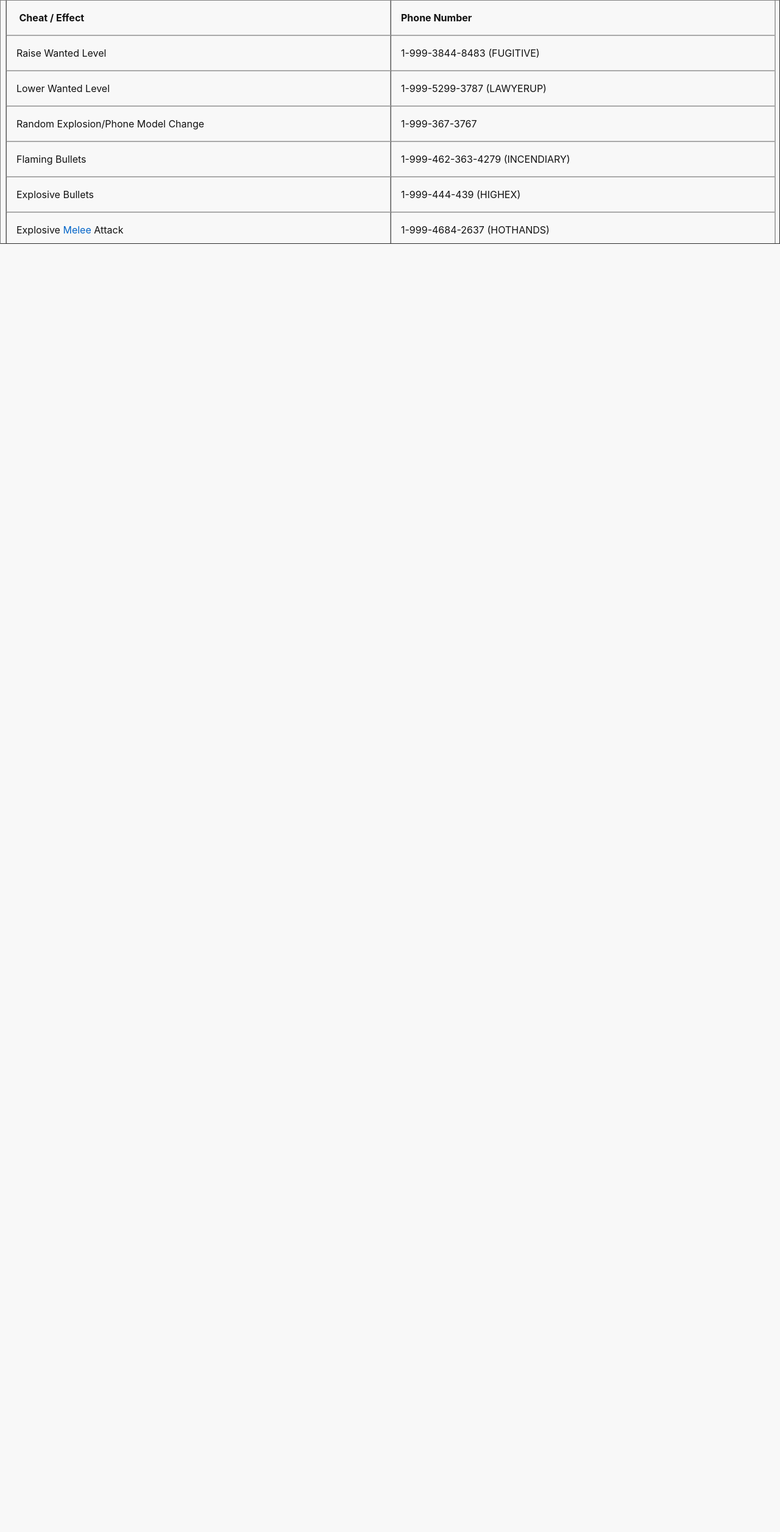
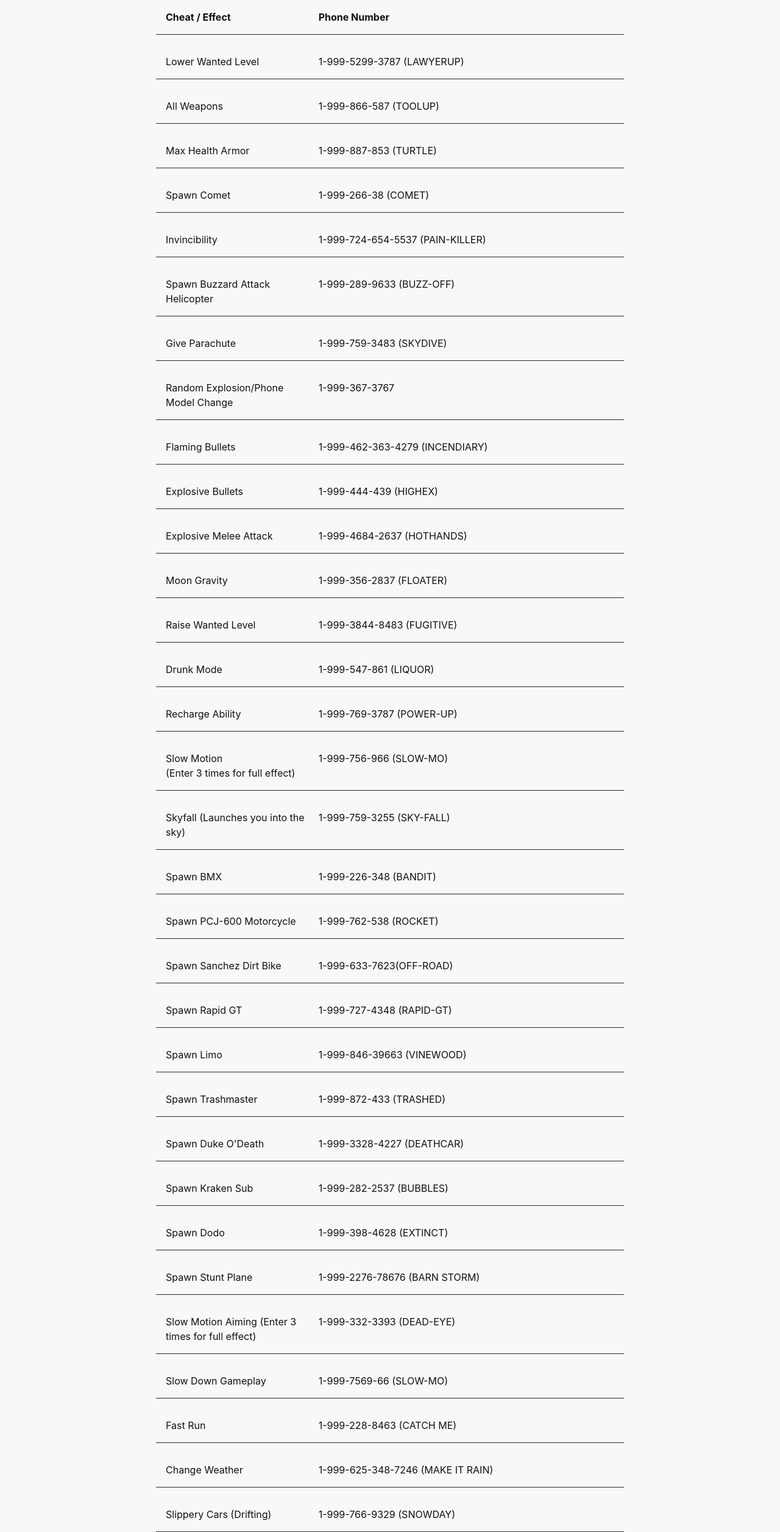
Before and after one commit to jimmgarrido/jimmgarr-site, a Jekyll site: the page gta.html, which Jekyll copies as it is, in a window 1280 px wide. Shown: the whole page at 61% size. Built offline with Jekyll 4.4.1, drawn with Linux system fonts in a browser that asks for light colours; before the commit the page ends 900 px from its top, so only the background shows below that.

Commit message:
Update gta.html

```diff
--- a/gta.html
+++ b/gta.html
@@ -11,79 +11,162 @@
 
       <link rel="stylesheet" href="/css/mini-default.min.css" >
       <link rel="stylesheet" href="/css/main.css">
+      <style>
+        .grid{
+          display: grid;
+          margin: 0 auto;
+          grid-auto-flow: row;
+          gap: 16px;
+        }
+        .row {
+          display: grid;
+          grid-template-columns: 1fr 2fr;
+          padding: 8px;
+          border-bottom: 1px solid #2a2a2a;
+        }
+
+        @media screen and (min-width: 481px) {
+          .grid {
+            max-width: 60%;
+          }
+        }
+      </style>
 
   </head>
   <body>
-    <table cellspacing="1" cellpadding="1" border="1">
-      <tbody>
-      <tr>
-        <td style="text-align: left; width: 50%;">&nbsp;<b>Cheat / Effect</b></td>
-        <td style="text-align: left; width: 50%;"><b>Phone Number</b></td>
-      </tr>
-      <tr>
-        <td style="text-align: left; width: 50%;">Raise Wanted Level</td>
-        <td style="text-align: left; width: 50%;">1-999-3844-8483 (FUGITIVE)</td>
-      </tr>
-      <tr>
-        <td style="text-align: left; width: 50%;">Lower Wanted Level</td>
-        <td style="text-align: left; width: 50%;">1-999-5299-3787 (LAWYERUP)</td>
-      </tr>
-      <tr>
-        <td style="text-align: left; width: 50%;"> Random Explosion/Phone Model Change</td>
-        <td style="text-align: left; width: 50%;"> 1-999-367-3767</td>
-      </tr>
-      <tr>
-        <td style="text-align: left; width: 50%;"> Flaming Bullets</td>
-        <td style="text-align: left; width: 50%;"> 1-999-462-363-4279 (INCENDIARY)</td>
-      </tr>
-      <tr><td style="text-align: left; width: 50%;"> Explosive Bullets
-    </td><td style="text-align: left; width: 50%;"> 1-999-444-439 (HIGHEX)
-    </td></tr><tr><td style="text-align: left; width: 50%;"> Explosive <a title="Melee" href="/wikis/grand-theft-auto-5/Melee">Melee</a> Attack
-    </td><td style="text-align: left; width: 50%;"> 1-999-4684-2637&nbsp;(HOTHANDS)
-    </td></tr><tr><td style="text-align: left; width: 50%;"> Give <a title="Parachute" href="/wikis/grand-theft-auto-5/Parachute">Parachute</a></td><td style="text-align: left; width: 50%;"> 1-999-759-3483 (SKY-DIVE)
-    </td></tr><tr><td style="text-align: left; width: 50%;"> Moon Gravity
-    </td><td style="text-align: left; width: 50%;"> 1-999-356-2837 (FLOATER)
-    </td></tr><tr><td style="text-align: left; width: 50%;"> Drunk Mode
-    </td><td style="text-align: left; width: 50%;"> 1-999-547-861 (LIQUOR)
-    </td></tr><tr><td style="text-align: left; width: 50%;"> Recharge Ability
-    </td><td style="text-align: left; width: 50%;"> 1-999-769-3787 (POWER-UP)
-    </td></tr><tr><td style="text-align: left; width: 50%;"> Slow Motion<br>(Enter 3 times for full effect)
-    </td><td style="text-align: left; width: 50%;"> 1-999-756-966 (SLOW-MO)
-    </td></tr><tr><td style="text-align: left;"> Skyfall (Launches you into the sky)
-    </td><td style="text-align: left;"> 1-999-759-3255 (SKY-FALL)
-    </td></tr><tr><td style="text-align: left;"> Spawn&nbsp;<a title="BMX" href="/wikis/grand-theft-auto-5/BMX"><b>BMX</b></a></td><td style="text-align: left;"> 1-999-226-348 (BANDIT)
-    </td></tr><tr><td style="text-align: left;"> Spawn <a title="Comet" href="/wikis/grand-theft-auto-5/Comet">Comet</a></td><td style="text-align: left;"> 1-999-266-38 (<a title="Comet" href="/wikis/grand-theft-auto-5/Comet">COMET</a>)
-    </td></tr><tr><td style="text-align: left;"> Spawn <a title="PCJ-600" href="/wikis/grand-theft-auto-5/PCJ-600">PCJ-600</a> Motorcycle
-    </td><td style="text-align: left;"> 1-999-762-538 (ROCKET)
-    </td></tr><tr><td style="text-align: left;"> Spawn <a title="Sanchez" href="/wikis/grand-theft-auto-5/Sanchez">Sanchez</a> Dirt Bike
-    </td><td style="text-align: left;"> 1-999-633-7623&nbsp;(<a title="Off-Road" href="/wikis/grand-theft-auto-5/Off-Road">OFF-ROAD</a>)
-    </td></tr><tr><td style="text-align: left;"> Spawn <a title="Rapid GT" href="/wikis/grand-theft-auto-5/Rapid_GT">Rapid GT</a></td><td style="text-align: left;"> 1-999-727-4348 (RAPID-GT)
-    </td></tr><tr><td style="text-align: left;"> Spawn Limo
-    </td><td style="text-align: left;"> 1-999-846-39663 (<a title="Vinewood" href="/wikis/grand-theft-auto-5/Vinewood">VINEWOOD</a>)
-    </td></tr><tr><td style="text-align: left;"> Spawn <a title="Trashmaster" href="/wikis/grand-theft-auto-5/Trashmaster">Trashmaster</a></td><td style="text-align: left;"> 1-999-872-433 (TRASHED)
-    </td></tr><tr><td style="text-align: left; width: 50%;"> Spawn <a title="Buzzard" href="/wikis/grand-theft-auto-5/Buzzard">Buzzard</a> Attack Helicopter
-    </td><td style="text-align: left; width: 50%;"> 1-999-289-9633 (BUZZ-OFF)
-    </td></tr><tr><td style="text-align: left; width: 50%;"> Spawn <a class="new" title="Duke O'Death (page does not exist)" href="/wikis/grand-theft-auto-5/Duke_O%27Death">Duke O'Death</a></td><td style="text-align: left; width: 50%;"> 1-999-3328-4227 (DEATHCAR)
-    </td></tr><tr><td style="text-align: left; width: 50%;"> Spawn <a title="Kraken Sub" href="/wikis/grand-theft-auto-5/Kraken_Sub">Kraken Sub</a></td><td style="text-align: left; width: 50%;"> 1-999-282-2537 (BUBBLES)
-    </td></tr><tr><td style="text-align: left; width: 50%;"> Spawn <a class="new" title="Dodo (page does not exist)" href="/wikis/grand-theft-auto-5/Dodo">Dodo</a></td><td style="text-align: left; width: 50%;"> 1-999-398-4628 (EXTINCT)
-    </td></tr><tr><td style="text-align: left; width: 50%;">Spawn <b>Stunt Plane</b></td><td style="text-align: left; width: 50%;">1-999-2276-78676 (BARN STORM)
-    </td></tr><tr><td style="text-align: left; width: 50%;">Slow Motion Aiming (Enter 3 times for full effect)
-    </td><td style="text-align: left; width: 50%;"> 1-999-332-3393 (DEAD-EYE)
-    </td></tr><tr><td style="text-align: left; width: 50%;">Invincibility
-    </td><td style="text-align: left; width: 50%;">1-999-724-654-5537 (PAIN-KILLER)
-    </td></tr><tr><td style="text-align: left; width: 50%;">All Weapons
-    </td><td style="text-align: left; width: 50%;">1-999-866-587 (TOOLUP)
-    </td></tr><tr><td style="text-align: left; width: 50%;">Slow Down Gameplay
-    </td><td style="text-align: left; width: 50%;">1-999-7569-66 (SLOW-MO)
-    </td></tr><tr><td style="text-align: left; width: 50%;"> Max Health &amp; <a class="mw-redirect" title="Armor" href="/wikis/grand-theft-auto-5/Armor">Armor</a></td><td style="text-align: left; width: 50%;"> 1-999-887-853 (TURTLE)
-    </td></tr><tr><td style="text-align: left; width: 50%;"> Fast Run
-    </td><td style="text-align: left; width: 50%;"> 1-999-228-8463 (CATCH ME)
-    </td></tr>
-    <tr><td style="text-align: left; width: 50%;"> Change Weather
-    </td><td style="text-align: left; width: 50%;"> 1-999-625-348-7246 (MAKE IT RAIN)
-    </td></tr><tr><td style="text-align: left; width: 50%;"> Slippery <a class="mw-redirect" title="Cars" href="/wikis/grand-theft-auto-5/Cars">Cars</a> (Drifting)
-    </td><td style="text-align: left; width: 50%;"> 1-999-766-9329 (SNOWDAY)
-    </td></tr></tbody></table>
-
+    <div class="grid">
+      <div class="row">
+        <p><b>Cheat / Effect</b></p>
+        <p><b>Phone Number</b></p>
+      </div>
+      <div class="row">
+        <p>Lower Wanted Level</p>
+        <p>1-999-5299-3787 (LAWYERUP)</p>
+      </div>
+      <div class="row">
+        <p>All Weapons</p>
+        <p>1-999-866-587 (TOOLUP)</p>
+      </div>
+      <div class="row">
+        <p> Max Health Armor</p>
+        <p> 1-999-887-853 (TURTLE)</p>
+      </div>
+      <div class="row">
+        <p> Spawn Comet</p>
+        <p> 1-999-266-38 (COMET)</p>
+      </div>
+      <div class="row">
+        <p>Invincibility</p>
+        <p>1-999-724-654-5537 (PAIN-KILLER)</p>
+      </div>
+      <div class="row">
+        <p> Spawn Buzzard Attack Helicopter</p>
+        <p> 1-999-289-9633 (BUZZ-OFF)</p>
+      </div>
+      <div class="row">
+        <p> Give Parachute</p>
+        <p> 1-999-759-3483 (SKYDIVE)</p>
+      </div>
+      <div class="row">
+        <p> Random Explosion/Phone Model Change</p>
+        <p> 1-999-367-3767</p>
+      </div>
+      <div class="row">
+        <p> Flaming Bullets</p>
+        <p> 1-999-462-363-4279 (INCENDIARY)</p>
+      </div>
+      <div class="row">
+        <p> Explosive Bullets</p>
+        <p> 1-999-444-439 (HIGHEX)</p>
+      </div>
+      <div class="row">
+        <p>Explosive Melee Attack</p>
+        <p> 1-999-4684-2637 (HOTHANDS)</p>
+      </div>
+      <div class="row">
+        <p> Moon Gravity</p>
+        <p> 1-999-356-2837 (FLOATER)</p>
+      </div>
+      <div class="row">
+        <p>Raise Wanted Level</p>
+        <p>1-999-3844-8483 (FUGITIVE)</p>
+      </div>
+      <div class="row">
+        <p> Drunk Mode</p>
+        <p> 1-999-547-861 (LIQUOR)</p>
+      </div>
+      <div class="row">
+        <p> Recharge Ability</p>
+        <p> 1-999-769-3787 (POWER-UP)</p>
+      </div>
+      <div class="row">
+        <p> Slow Motion<br>(Enter 3 times for full effect)</p>
+        <p> 1-999-756-966 (SLOW-MO)</p>
+      </div>
+      <div class="row">
+        <p> Skyfall (Launches you into the sky)</p>
+        <p> 1-999-759-3255 (SKY-FALL)</p>
+      </div>
+      <div class="row">
+        <p> Spawn BMX</p>
+        <p> 1-999-226-348 (BANDIT)</p>
+      </div>
+      <div class="row">
+        <p> Spawn PCJ-600 Motorcycle</p>
+        <p> 1-999-762-538 (ROCKET)</p>
+      </div>
+      <div class="row">
+        <p> Spawn Sanchez Dirt Bike</p>
+        <p> 1-999-633-7623(OFF-ROAD)</p>
+      </div>
+      <div class="row">
+        <p> Spawn Rapid GT</p>
+        <p> 1-999-727-4348 (RAPID-GT)</p>
+      </div>
+      <div class="row">
+        <p> Spawn Limo</p>
+        <p> 1-999-846-39663 (VINEWOOD)</p>
+      </div>
+      <div class="row">
+        <p> Spawn Trashmaster</p>
+        <p> 1-999-872-433 (TRASHED)</p>
+      </div>
+      <div class="row">
+        <p> Spawn Duke O'Death</p>
+        <p> 1-999-3328-4227 (DEATHCAR)</p>
+      </div>
+      <div class="row">
+        <p> Spawn Kraken Sub</p>
+        <p> 1-999-282-2537 (BUBBLES)</p>
+      </div>
+      <div class="row">
+        <p> Spawn Dodo</p>
+        <p> 1-999-398-4628 (EXTINCT)</p>
+      </div>
+      <div class="row">
+        <p>Spawn Stunt Plane</p>
+        <p>1-999-2276-78676 (BARN STORM)</p>
+      </div>
+      <div class="row">
+        <p>Slow Motion Aiming (Enter 3 times for full effect)</p>
+        <p> 1-999-332-3393 (DEAD-EYE)</p>
+      </div>
+      <div class="row">
+        <p>Slow Down Gameplay</p>
+        <p>1-999-7569-66 (SLOW-MO)</p>
+      </div>
+      <div class="row">
+        <p> Fast Run</p>
+        <p> 1-999-228-8463 (CATCH ME)</p>
+      </div>
+      <div class="row">
+        <p> Change Weather</p>
+        <p> 1-999-625-348-7246 (MAKE IT RAIN)</p>
+      </div>
+      <div class="row">
+        <p> Slippery Cars (Drifting)</p>
+        <p> 1-999-766-9329 (SNOWDAY)</p>
+      </div>
+    </div>
   </body>
 </html>
```
